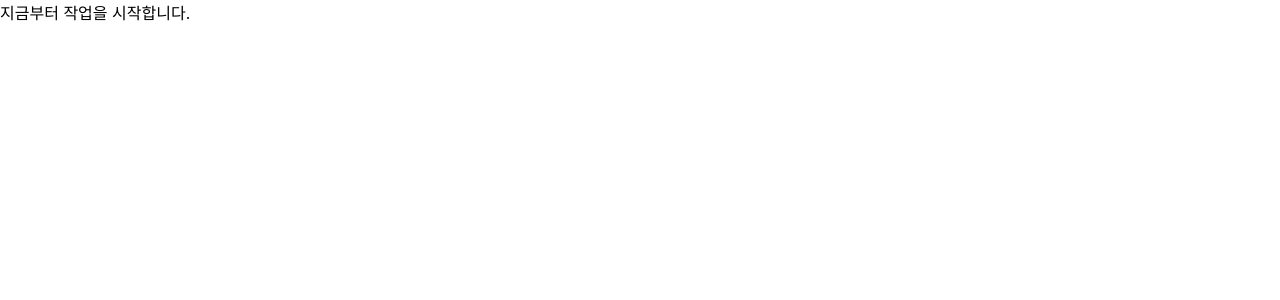
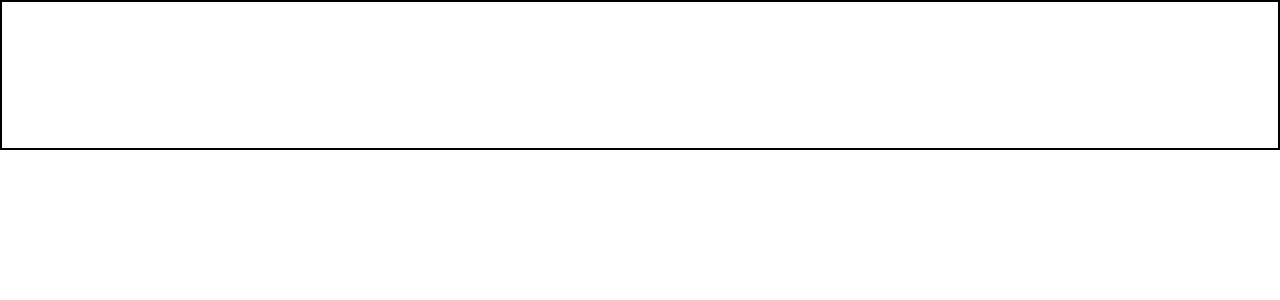
Before and after one commit to codestates-seb/seb42_pre_023, a React (Create React App) app in the folder client/: page / in a window 1280 px wide. Shown: the top 300 px of the page. Built offline with nearby package versions, Linux system fonts and the light colour scheme.

Commit message:
[종우] 헤더 작업1

```diff
--- a/client/package.json
+++ b/client/package.json
@@ -13,6 +13,7 @@
     "react-router-dom": "^6.8.1",
     "react-scripts": "5.0.1",
     "styled-components": "^5.3.6",
+    "styled-reset": "^4.4.5",
     "web-vitals": "^2.1.4"
   },
   "scripts": {
--- a/client/src/App.js
+++ b/client/src/App.js
@@ -1,6 +1,38 @@
+import React from 'react';
+import { createGlobalStyle } from 'styled-components';
+import Header from './Header/Header';
+
+const GlobalStyle = createGlobalStyle`
+  /* reset CSS */
+  *,
+  *::before,
+  *::after {
+    margin: 0;
+    padding: 0;
+    box-sizing: inherit;
+  }
+  html {
+    font-size: 62.5%;
+    box-sizing: border-box;
+  }
+  body {
+    font-family: -apple-system, BlinkMacSystemFont, 'Segoe UI', Roboto, Oxygen,
+      Ubuntu, Cantarell, 'Open Sans', 'Helvetica Neue', sans-serif;
+    font-size: 1.6rem;
+    line-height: 1.6;
+  }
+  li {
+    list-style: none;
+  }
+`;
+
 function App() {
+
   return (
-    <div>지금부터 작업을 시작합니다.</div>
+    <>
+      <GlobalStyle/>
+      <Header/>
+    </>
   );
 }
 
--- /dev/null
+++ b/client/src/Header/Header.jsx
@@ -0,0 +1,15 @@
+import React from "react";
+import styled from "styled-components";
+
+const HeaderTemplate = styled.header`
+  width: 100vw;
+  height: 150px;
+  border: 2px solid black;
+`
+
+function Header({ children }) {
+  return <HeaderTemplate>{ children }</HeaderTemplate>;
+}
+
+
+export default Header;
```
Also changed, not shown: client/src/App.css (added), 1 other file (tests, documents, lock files or other folders).
